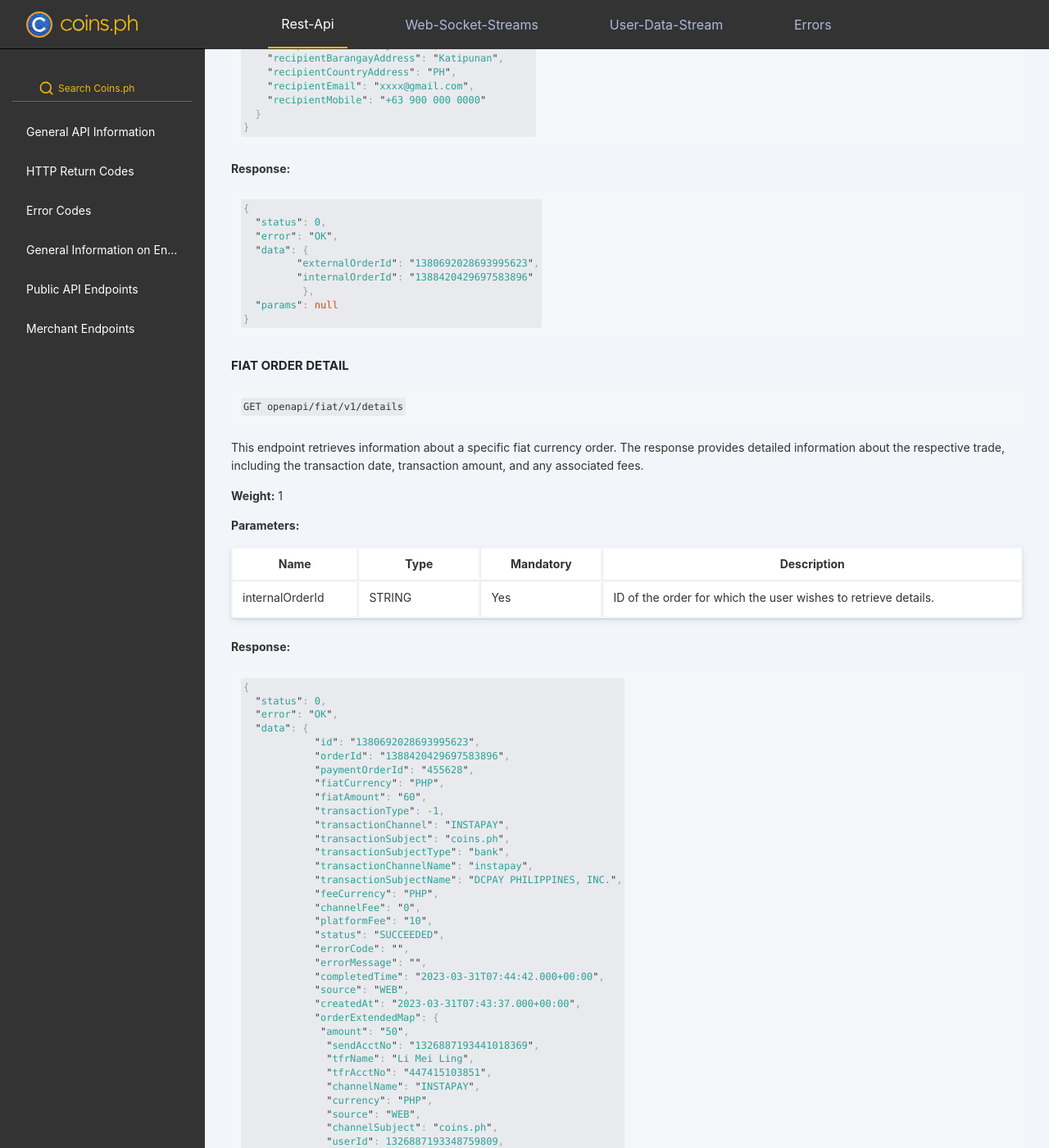
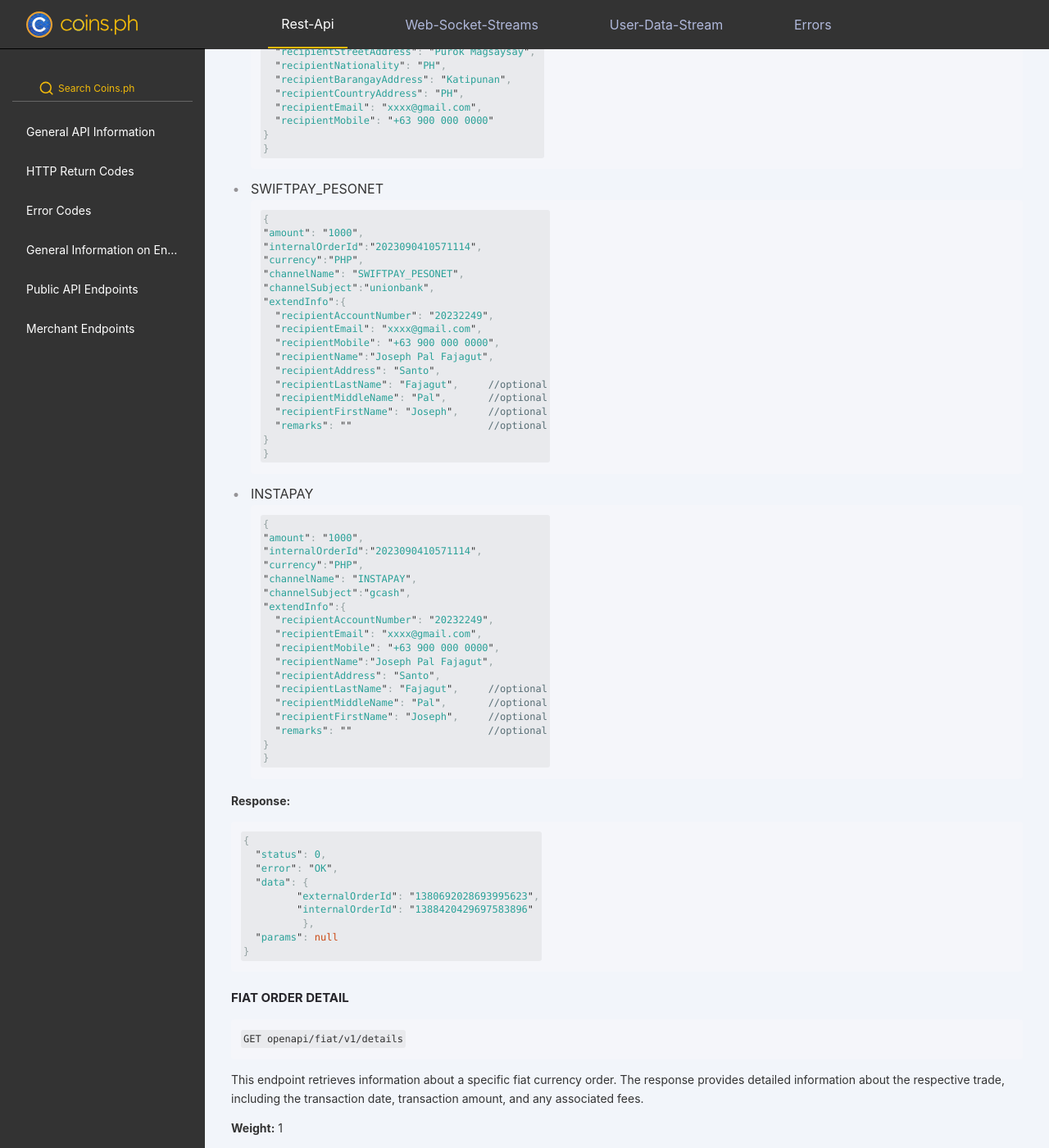
Before and after one commit to coins-docs/coins-docs.github.io, a Jekyll site: the page built from docs/rest-api.md, in a window 1280 px wide and 1400 px high, scrolled down 59864 px. Shown: the whole window at 82% size. Built offline with Jekyll 4.4.1, drawn with Linux system fonts in a browser that asks for light colours; some of the changed text lies outside the part shown.

Commit message:
update fiat cashout

````diff
--- a/docs/rest-api.md
+++ b/docs/rest-api.md
@@ -3013,10 +3013,11 @@ currency     | STRING | Yes | The parameter represents the currency used in the
 amount       | STRING | Yes | The amount of currency to be withdrawn.
 channelName  | STRING | Yes | The payment channel or method that the user wishes to use for the cash-out transaction.
 channelSubject | STRING | Yes | Additional information about the payment channel or method that the user wishes to use for the cash-out transaction.
-extendInfo | JSON Object | No | A JSON object with additional information. Its structure and content may vary depending on the specific channel. The fields within the JSON object are: `recipientName`, `recipientAccountNumber`, `recipientAddress`, `remarks`, `recipientFirstName`,`recipientMiddleName`,`recipientLastName`,`recipientBirthDate`,`recipientNationality`,`recipientStreetAddress`,`recipientStreet2Address`,`recipientCityAddress`,`recipientProvinceAddress`,`recipientCountryAddress`,`recipientBarangayAddress`,`recipientEmail`,`recipientMobile`.
+extendInfo | JSON Object | No | A JSON object with additional information. Its structure and content may vary depending on the specific channel(Refer to demo below). The fields within the JSON object are: `recipientName`, `recipientAccountNumber`, `recipientAddress`, `remarks`, `recipientFirstName`,`recipientMiddleName`,`recipientLastName`,`recipientBirthDate`,`recipientNationality`,`recipientStreetAddress`,`recipientStreet2Address`,`recipientCityAddress`,`recipientProvinceAddress`,`recipientCountryAddress`,`recipientBarangayAddress`,`recipientEmail`,`recipientMobile`.
 
 **Request:**
 
+- SWIFTPAY_OTC
 ```javascript
 {
   "amount": "1000",
@@ -3038,6 +3039,48 @@ extendInfo | JSON Object | No | A JSON object with additional information. Its s
     "recipientCountryAddress": "PH",
     "recipientEmail": "xxxx@gmail.com",
     "recipientMobile": "+63 900 000 0000"
+  }
+}
+```
+- SWIFTPAY_PESONET
+```javascript
+{
+  "amount": "1000",
+  "internalOrderId":"2023090410571114",
+  "currency":"PHP",
+  "channelName": "SWIFTPAY_PESONET",
+  "channelSubject":"unionbank",
+  "extendInfo":{
+    "recipientAccountNumber": "20232249",
+    "recipientEmail": "xxxx@gmail.com",
+    "recipientMobile": "+63 900 000 0000",
+    "recipientName":"Joseph Pal Fajagut",
+    "recipientAddress": "Santo",
+    "recipientLastName": "Fajagut",     //optional
+    "recipientMiddleName": "Pal",       //optional
+    "recipientFirstName": "Joseph",     //optional
+    "remarks": ""                       //optional
+  }
+}
+```
+- INSTAPAY
+```javascript
+{
+  "amount": "1000",
+  "internalOrderId":"2023090410571114",
+  "currency":"PHP",
+  "channelName": "INSTAPAY",
+  "channelSubject":"gcash",
+  "extendInfo":{
+    "recipientAccountNumber": "20232249",
+    "recipientEmail": "xxxx@gmail.com",
+    "recipientMobile": "+63 900 000 0000",
+    "recipientName":"Joseph Pal Fajagut",
+    "recipientAddress": "Santo",
+    "recipientLastName": "Fajagut",     //optional
+    "recipientMiddleName": "Pal",       //optional
+    "recipientFirstName": "Joseph",     //optional
+    "remarks": ""                       //optional
   }
 }
 ```
````
